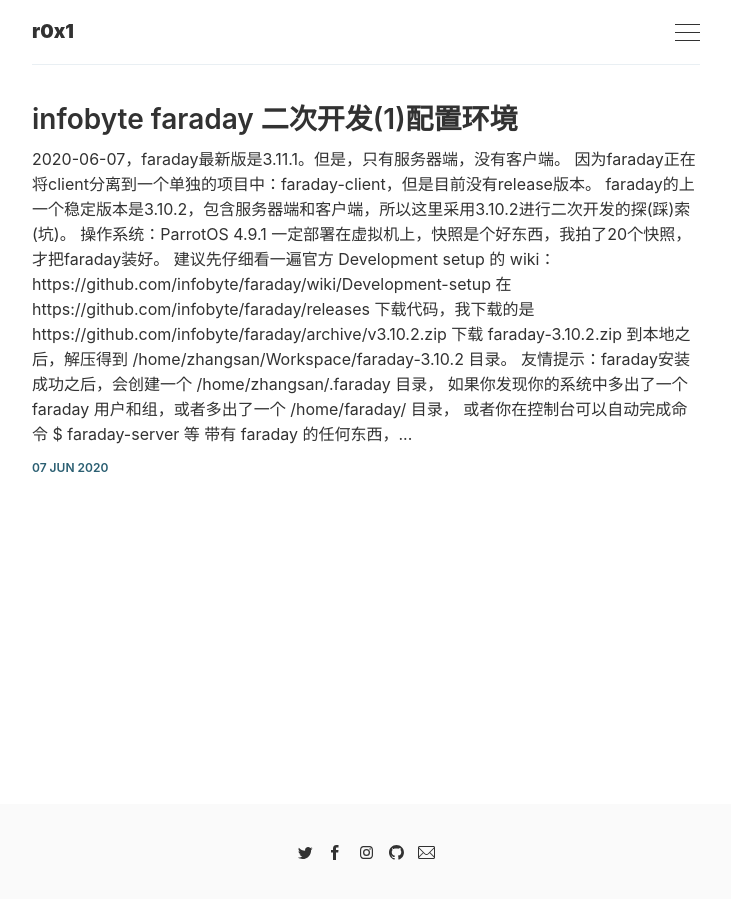
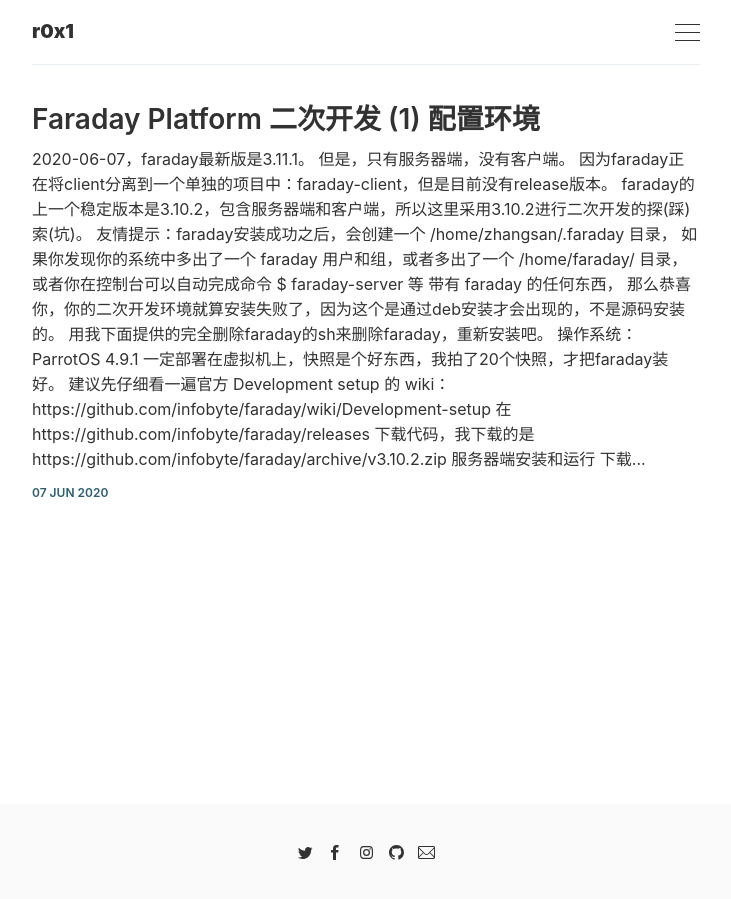
Before and after one commit to r0x1/r0x1.github.io, a Jekyll site: the page built from index.html, in a window 1280 px wide. Shown: the whole page, without its empty margins (274-1005 px from the left). Built offline with Jekyll 4.4.1, drawn with Linux system fonts in a browser that asks for light colours; the list of posts is cut into pages by our own code.

Commit message:
Update Post “2020-06-07- infobyte_faraday_2nd_dev_1_setup”

````diff
--- a/_posts/2020-06-07- infobyte_faraday_2nd_dev_1_setup.md
+++ b/_posts/2020-06-07- infobyte_faraday_2nd_dev_1_setup.md
@@ -1,32 +1,36 @@
 ---
 layout: post
-title: infobyte faraday 二次开发(1)配置环境
-tags: [infobyte, faraday, development]
+title: Faraday Platform 二次开发 (1) 配置环境
+date: 2020-06-07T09:56:19.507Z
+tags:
+  - infobyte
+  - faraday
+  - development
 ---
 
-> 2020-06-07，faraday最新版是3.11.1。但是，只有服务器端，没有客户端。
+>
+2020-06-07，faraday最新版是3.11.1。
+但是，只有服务器端，没有客户端。
 因为faraday正在将client分离到一个单独的项目中：faraday-client，但是目前没有release版本。
 faraday的上一个稳定版本是3.10.2，包含服务器端和客户端，所以这里采用3.10.2进行二次开发的探(踩)索(坑)。
 
-操作系统：ParrotOS 4.9.1
-
-一定部署在虚拟机上，快照是个好东西，我拍了20个快照，才把faraday装好。
-
-建议先仔细看一遍官方 Development setup 的 wiki：https://github.com/infobyte/faraday/wiki/Development-setup
-
-在 https://github.com/infobyte/faraday/releases 下载代码，我下载的是 https://github.com/infobyte/faraday/archive/v3.10.2.zip
-
-下载 faraday-3.10.2.zip 到本地之后，解压得到 /home/zhangsan/Workspace/faraday-3.10.2 目录。
-
-
-> 友情提示：faraday安装成功之后，会创建一个 /home/zhangsan/.faraday 目录，
+>
+友情提示：faraday安装成功之后，会创建一个 /home/zhangsan/.faraday 目录，
 如果你发现你的系统中多出了一个 faraday 用户和组，或者多出了一个 /home/faraday/ 目录，
 或者你在控制台可以自动完成命令 $ faraday-server 等 带有 faraday 的任何东西，
 那么恭喜你，你的二次开发环境就算安装失败了，因为这个是通过deb安装才会出现的，不是源码安装的。
 用我下面提供的完全删除faraday的sh来删除faraday，重新安装吧。
 
+>
+操作系统：ParrotOS 4.9.1
+一定部署在虚拟机上，快照是个好东西，我拍了20个快照，才把faraday装好。
+建议先仔细看一遍官方 Development setup 的 wiki：https://github.com/infobyte/faraday/wiki/Development-setup
+在 https://github.com/infobyte/faraday/releases 下载代码，我下载的是 https://github.com/infobyte/faraday/archive/v3.10.2.zip
+
+
 
 ## 服务器端安装和运行
+- 下载 faraday-3.10.2.zip 到本地之后，解压得到 /home/zhangsan/Workspace/faraday-3.10.2 目录。
 
 - 进入目录
 ```
@@ -149,8 +153,8 @@ $ pip install Flask-Login==0.4.1
 $ pip install Werkzeug==0.16.0
 ```
 
-# 以下是我的pip包列表：
-《faraday_requirements.txt》
+## 以下是venv导出的pip包列表：
+- 《faraday_requirements.txt》
 
 ```
 alabaster==0.7.12
````
